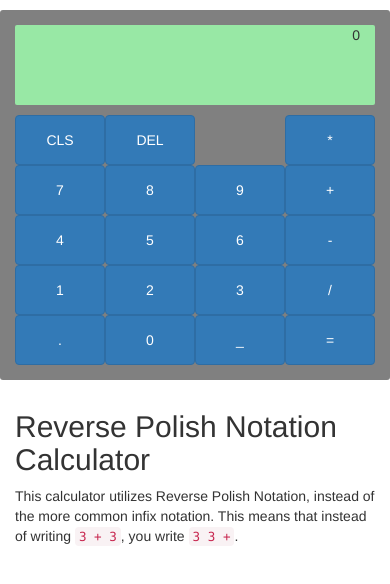
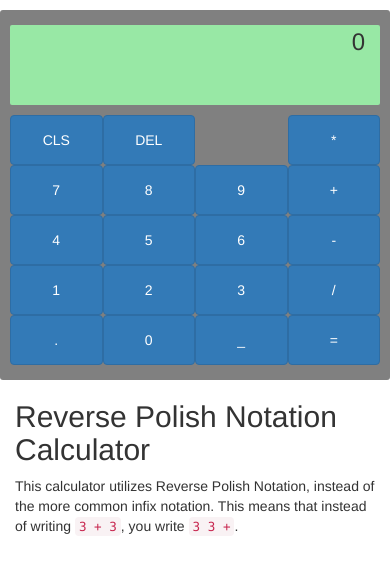
Before and after one commit to desttinghim/fcc-calculator, a plain HTML site: page index.html in a window 390 px wide. Drawn offline with nearby package versions, Linux system fonts and the light colour scheme.

Commit message:
I think I got it responsive now. :|

```diff
--- a/css/calculator.css
+++ b/css/calculator.css
@@ -1,15 +1,14 @@
 
 .calculator {
   background-color: grey;
-  margin: 10px ;
-  display: block;
+  margin-top: 10px ;
   padding: 15px 10px;
   border-radius: 3px;
 }
 
 .calculator .screen {
   background-color: #98E8A5;
-  /*font-size: 18pt;*/
+  font-size: 18pt;
   text-align: right;
   height: 80px;
   border-radius: 2px;
@@ -19,8 +18,8 @@
   height: 50px;
 }
 
-/*@media (max-width: 480px) {
-  body {
-    font-size: 20px;
+@media (max-width: 768px) {
+  .calculator {
+    height: 100%;
   }
-}*/
+}
--- a/index.html
+++ b/index.html
@@ -1,13 +1,13 @@
 <!DOCTYPE html>
 <html lang="en">
   <head>
+    <link rel="stylesheet" href="https://maxcdn.bootstrapcdn.com/bootstrap/3.3.7/css/bootstrap.min.css" integrity="sha384-BVYiiSIFeK1dGmJRAkycuHAHRg32OmUcww7on3RYdg4Va+PmSTsz/K68vbdEjh4u" crossorigin="anonymous">
     <link rel='stylesheet' href="css/calculator.css" type="text/css" />
-    <link rel="stylesheet" href="https://maxcdn.bootstrapcdn.com/bootstrap/3.3.7/css/bootstrap.min.css" integrity="sha384-BVYiiSIFeK1dGmJRAkycuHAHRg32OmUcww7on3RYdg4Va+PmSTsz/K68vbdEjh4u" crossorigin="anonymous">
   </head>
   <body>
-    <div class="calculator container col-xs-12 col-md-8 col-md-offset-2 col-lg-6 col-lg-offset-3">
+    <div class="calculator container col-sm-12 col-md-8 col-md-offset-2 col-lg-6 col-lg-offset-3">
       <script src="js/calculator.js"></script>
-      <p class="screen col-xs-12 col-md-12 col-lg-12">0</p>
+      <p class="screen col-sm-12 col-md-12 col-lg-12">0</p>
       <div class="buttons">
         <!-- Functions -->
           <button class="btn btn-primary col-xs-3 col-md-3 col-lg-3" onclick="clearMem()">CLS</button>
@@ -41,7 +41,7 @@
     Array.from(document.getElementsByClassName('calculator')).map(registerCalc);
     </script>
 
-    <div class="container col-xs-12 col-md-8 col-md-offset-2 col-lg-6 col-lg-offset-3">
+    <div class="container col-sm-12 col-md-8 col-md-offset-2 col-lg-6 col-lg-offset-3">
       <h2>Reverse Polish Notation Calculator</h2>
       <p>This calculator utilizes Reverse Polish Notation, instead of the more common infix notation. This means that instead of writing <code>3 + 3</code>, you write <code>3 3 +</code>.</p>
     </div>
```
